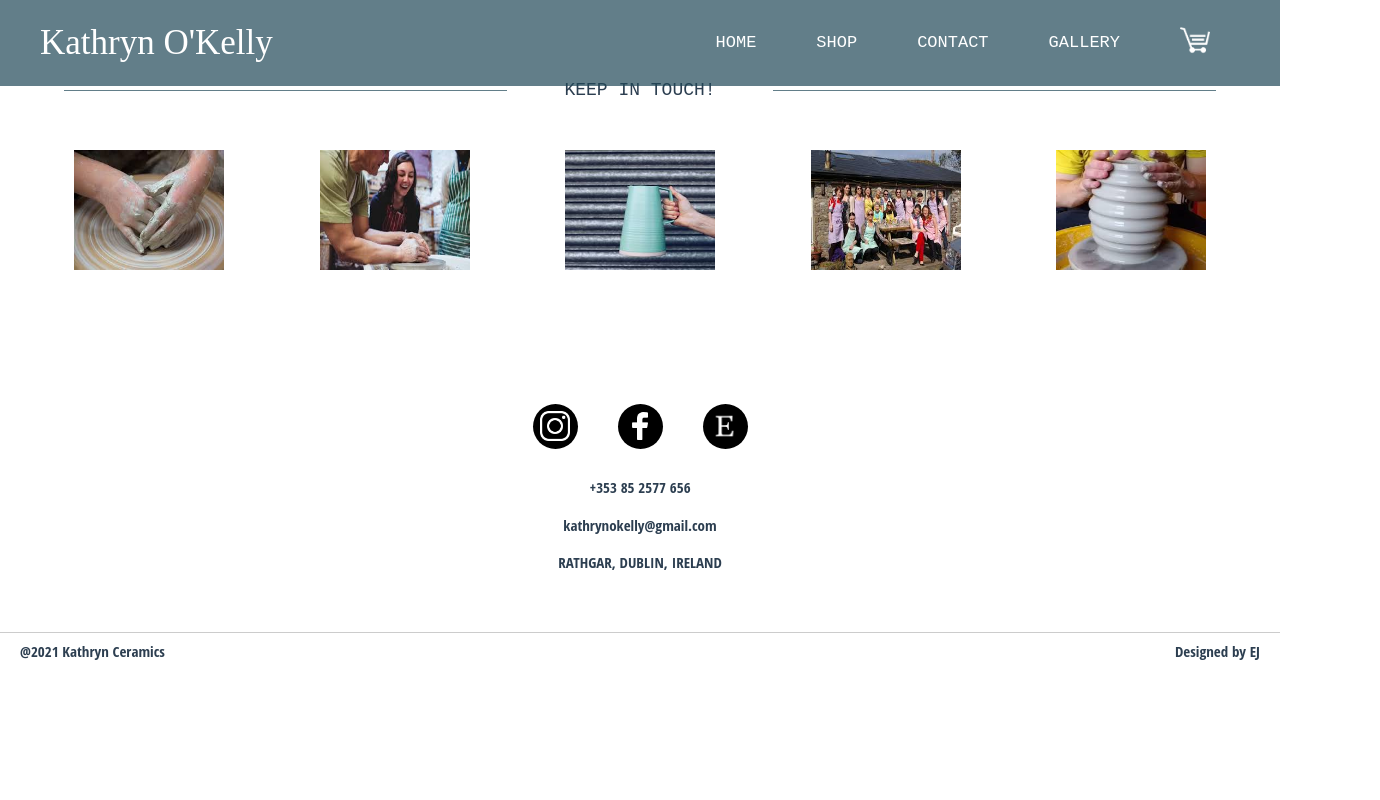
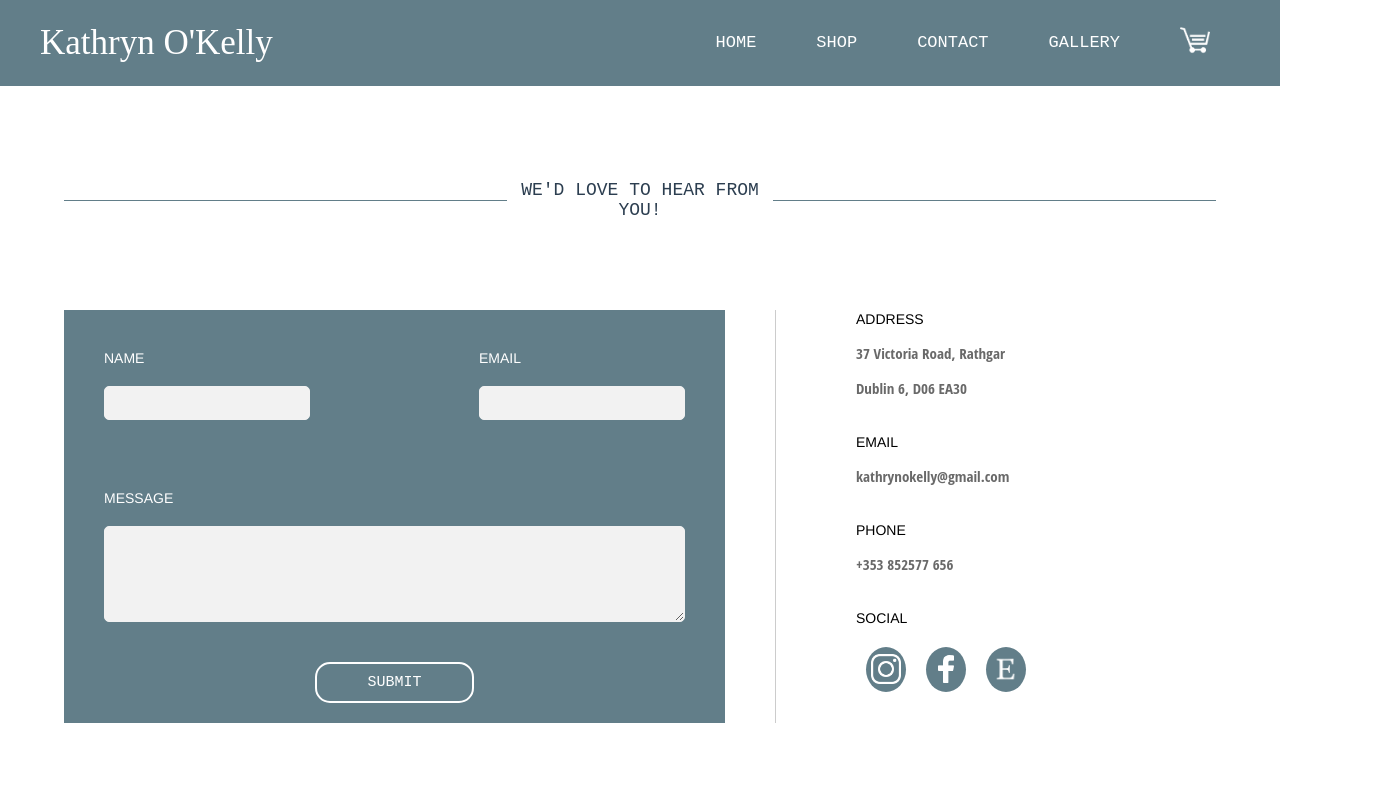
Before and after one commit to ejmvy/kathryn, a Vue app: page /contact in a window 1280 px wide. Shown: the top 800 px of the page, 1380 px wide, since content can reach past the window. Built offline with nearby package versions, Linux system fonts and the light colour scheme.

Commit message:
cart additions and contact

```diff
--- a/src/App.vue
+++ b/src/App.vue
@@ -1,6 +1,8 @@
 <template>
   <Header></Header>
-  <router-view></router-view>
+  <div class='indexMain'>
+    <router-view></router-view>
+  </div>
   <Footer></Footer>
 </template>
 
@@ -68,7 +70,21 @@ p {
   padding: 8px 15px;
   font-size: 12px;
 }
+
+.contactBtn {
+    border: 2px solid white;
+    color: white;
+}
+
+.contactBtn:hover {
+    background: white;
+    color: #204858;
+}
+.contactBtn:focus {
+  outline: none;
+}
 section {
+  width: 100%;
   display: flex;
   flex-direction: column;
   align-items: center;
@@ -106,4 +122,5 @@ section {
 .designBottom .line1 {
   margin-top: 10px;
 }
+
 </style>
--- a/src/components/Designs/ItemCard.vue
+++ b/src/components/Designs/ItemCard.vue
@@ -19,8 +19,9 @@ export default {
         width: 250px;
         height: 200px;
         box-shadow: 0 0 4px #666666;
-        margin-top: 50px;
+        /* margin-top: 50px; */
         cursor: pointer;
+        margin: 80px 30px 0 30px;
     }
 
     p {
--- a/src/components/Header.vue
+++ b/src/components/Header.vue
@@ -10,28 +10,50 @@
           <router-link to="/shop">Shop</router-link>
         </li>
         <li>
-          <a href="#">Contact</a>
+          <router-link to="/contact">Contact</router-link>
         </li>
         <li>
           <a href="#">Gallery</a>
         </li>
         <li>
           <a href="#">
-            <img class='cartLogo' src='../assets/logos/cart.png' />
+            <img class='cartLogo' src='../assets/logos/cart.png' @click='openCart()'/>
           </a>
         </li>
       </nav>
     </div>
   </header>
+
+  <div :class="{'cartOpened': cartOpen}">
+    <div class='cartImport'>
+      <CartPopup></CartPopup>
+    </div>
+  </div>
 </template>
 
 <script>
-export default {};
+import CartPopup from '../components/views/CartPopup.vue';
+export default {
+  data() {
+    return {
+      cartOpen: false
+    }
+  },
+  methods: {
+    openCart() {
+      this.cartOpen = !this.cartOpen;
+    }
+  },
+  components: {
+    CartPopup
+  }
+};
 </script>
 
 <!-- Add "scoped" attribute to limit CSS to this component only -->
 <style scoped>
 header {
+
   width: 100%;
   position: absolute;
   background: rgba(32, 72, 88, 0.7);
@@ -78,4 +100,18 @@ header .headerArea nav li:hover a {
   width: 30px;
   height: 30px;
 }
+
+.cartImport {
+  position: relative;
+  right: -100px;
+  opacity: 0;
+  transition: right 0.3s, opacity 0.3s;
+}
+
+.cartOpened .cartImport {
+  right: 0;
+  opacity: 1;
+}
+
+
 </style>
--- a/src/components/ItemDisplay.vue
+++ b/src/components/ItemDisplay.vue
@@ -99,7 +99,7 @@ p {
 
 .shopPage {
   padding-top: 120px;
-  margin-bottom: 80px;
+  /* margin-bottom: 80px; */
 }
 
 .shopNavInfo {
--- /dev/null
+++ b/src/components/views/CartPopup.vue
@@ -0,0 +1,117 @@
+<template>
+
+    <div class='cartArea'>
+        <div class='arrow'></div>
+        <h5>Your Shopping Cart</h5>
+
+        <div class='shopItems'>
+            <div class='singleItem' v-for='item in items' :key='item'>
+                <img class='itemImg' :src="require(`../../assets/${item.img}`)" />
+                <div class='itemDesc'>
+                    <label>{{ item.name }}</label>
+                    <p>{{ item.price }}</p>
+                </div>
+                <div class='qty'>{{ item.qty }}</div>
+                <img class='binLogo' src='../../assets/bin.png' />
+            </div>
+        </div>
+        <button class='btn contactBtn'>View Cart</button>
+    </div>
+</template>
+
+<script>
+export default {
+    data() {
+        return {
+            items: [
+          {
+              'name': 'Bowl 1',
+              'id': '1',
+              'price': '14.99',
+              'img': 'latestDesigns/bowl1.jpeg',
+              'qty': 1
+          },
+          {
+              'name': 'Dish 1',
+              'id': '2',
+              'price': '24.99',
+              'img': 'latestDesigns/dish1.jpeg',
+              'qty': 2
+          },
+          {
+              'name': 'Mug 3',
+              'id': '3',
+              'price': '12.99',
+              'img': 'latestDesigns/mug3.jpeg',
+              'qty': 1
+          },
+            ]
+        }
+    }
+}
+</script>
+
+<style scoped>
+    p {
+        font-size: 12px;
+    }
+    .arrow {
+        /* z-index: 10; */
+        position: absolute;
+        float: right;
+        right: 20%;
+        top: -25px;
+        width: 0;
+        height: 0;
+        border-left: 25px solid transparent;
+        border-right: 25px solid transparent;
+
+        border-bottom: 25px solid rgba(32, 72, 88, 0.9);
+    }
+    .cartArea {
+        position: absolute;
+        top: 110px;
+        width: 30%;
+        right: 0;
+        float: right;
+        background: rgba(32, 72, 88, 0.9);
+        color: white;
+        box-shadow: 0 0 3px #666666;
+        border-radius: 10px;
+        padding-bottom: 20px;;
+    }
+
+    .shopItems {
+        margin-top: 40px;
+    }
+
+    .singleItem {
+        display: flex;
+        justify-content: space-between;
+        align-items: center;
+        /* width: 90%; */
+        background: rgba(255,255,255 0.6);
+        padding: 10px 25px;
+        /* border: 2px solid yellow; */
+        border-bottom: 1px solid #ccc;
+    }
+
+    .itemImg {
+        width: 70px;
+        height: 70px;
+    }
+    .itemDesc {
+        display: flex;
+        flex-direction: column;
+        line-height: 0.5;
+        align-items: flex-start;
+        padding-top: 15px;
+        /* position: relative;
+        top: 25%; */
+    }
+    .binLogo {
+        height: 20px;
+        width: 20px;
+        cursor: pointer;
+    }
+</style>
--- /dev/null
+++ b/src/components/views/Contact.vue
@@ -0,0 +1,186 @@
+<template>
+    <section class='contactPage'>
+        <TitleDesign :title="titleText"></TitleDesign>
+        <div class='mainContactArea'>
+            <div class='contactForm'>
+                <div class='topLine'>
+                    <div class='labelBox'>
+                        <label>Name</label>
+                        <input type='text'/>
+                    </div>
+                    <div class='labelBox'>
+                        <label>Email</label>
+                        <input type='text'/>
+                    </div>
+                </div>
+                <div class='labelBox'>
+                    <label>Message</label>
+                    <textarea></textarea>
+                </div>
+                <div class='btnArea'>
+                    <button class='btn contactBtn'>Submit</button>
+                </div>
+            </div>
+            <div class='contactDetails'>
+                <div class='contactInfo'>
+                    <label>Address</label>
+                    <p>37 Victoria Road, Rathgar</p>
+                    <p>Dublin 6, D06 EA30</p>
+                </div>
+                <div class='contactInfo' >
+                    <label>Email</label>
+                    <p>kathrynokelly@gmail.com</p>
+                </div>
+                <div class='contactInfo'>
+                    <label>Phone</label>
+                    <p>+353 852577 656</p>
+                </div>
+                <div class='contactInfo'>
+                    <label>Social</label>
+                    <div class="icons">
+                        <div class="circle" v-for="logo in logos" :key="logo">
+                            <img class="circleImg" :src="require(`../../assets/${logo}`)" />
+                        </div>
+                    </div>
+                </div>
+
+
+            </div>
+        </div>
+    </section>
+</template>
+
+
+<script>
+import TitleDesign from '../Designs/TitleDesign.vue';
+export default {
+    props: [ 'itemInfo' ],
+    data() {
+        return {
+            titleText: "We'd Love to Hear From You!",
+            logos: ["logos/instaLogo.png", "logos/fb-f.png", "logos/etsy2.png"],
+        }
+    },
+    components: {
+        TitleDesign
+    }
+}
+</script>
+
+<style scoped>
+p {
+    color: #696969;
+}
+
+label {
+    text-transform: uppercase;
+    font-size: 14px;
+    /* color: black; */
+}
+
+.contactPage {
+    padding-top: 100px;
+}
+.mainContactArea {
+    width: 90%;
+    margin-top: 40px;
+    display: flex;
+    justify-content: space-between;
+}
+
+.contactForm {
+    flex: 2;
+    display: flex;
+    flex-direction: column;
+    background: rgba(32, 72, 88, 0.7);
+    color: white;
+    padding: 20px 40px;
+}
+
+.topLine {
+    display: flex;
+    justify-content: space-between;
+    flex-wrap: wrap;
+    margin-bottom: 50px;
+}
+
+.contactForm label {
+    padding: 20px 0;
+}
+
+.labelBox {
+    display: flex;
+    flex-direction: column;
+    text-align: left;
+}
+
+.contactDetails {
+    flex: 1;
+    text-align: left;
+    margin-left: 50px;
+    border-left: 1px solid #ccc;
+    padding-left: 80px;
+}
+
+.contactDetails label {
+    color: black;
+}
+
+.contactInfo {
+    padding-bottom: 20px;;
+}
+
+input {
+    height: 30px;
+    min-width: 200px;
+    border: 1px solid #f2f2f2;
+    background: #f2f2f2;
+    border-radius: 5px;
+}
+
+textarea {
+    height: 90px;
+    min-width: 200px;
+    border: 1px solid #f2f2f2;
+    background: #f2f2f2;
+    border-radius: 5px;
+}
+
+input:focus, textarea:focus {
+    background: white;
+    outline: none;
+}
+
+
+.icons {
+  display: flex;
+  width: 50%;
+  justify-content: center;
+  padding-top: 20px ;
+}
+
+
+.circle {
+  background: rgba(32, 72, 88, 0.7);;
+  color: white;
+  border-radius: 50%;
+  /* padding: 8px; */
+  margin: 0 10px;
+  cursor: pointer;
+  width: 100px;
+  height: 45px;
+  transition: all 0.2s ease-in-out;
+}
+.circle:hover {
+  transform: scale(1.05);
+}
+
+.circleImg {
+  position: relative;
+  width: 30px;
+  height: 30px;
+  font-size: 50px;
+  top: 15%;
+  left: 12.5%;
+}
+</style>
--- a/src/router/index.js
+++ b/src/router/index.js
@@ -2,6 +2,7 @@ import { createWebHistory, createRouter } from 'vue-router';
 import LandingPage from '@/components/LandingPage.vue';
 import Shop from '@/components/Shop.vue';
 import ItemDisplay from '@/components/ItemDisplay.vue';
+import Contact from '@/components/views/Contact.vue';
 
 
 const routes = [
@@ -20,6 +21,11 @@ const routes = [
         name: 'ItemDisplay',
         component: ItemDisplay,
     },
+    {
+        path: '/contact',
+        name: 'Contact',
+        component: Contact,
+    },
 ]
 
 const router = createRouter({
```
Also changed, not shown: src/components/ItemDisplayPage/FrequentQuestions.vue (+39 -7 lines), src/assets/bin.png (added).
